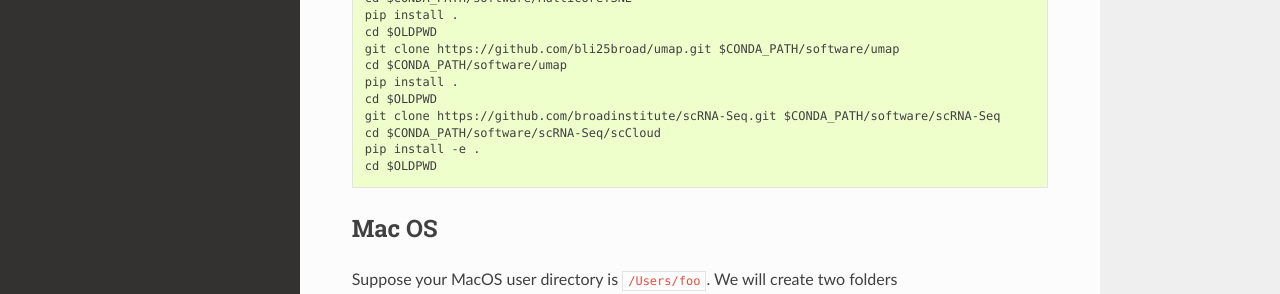
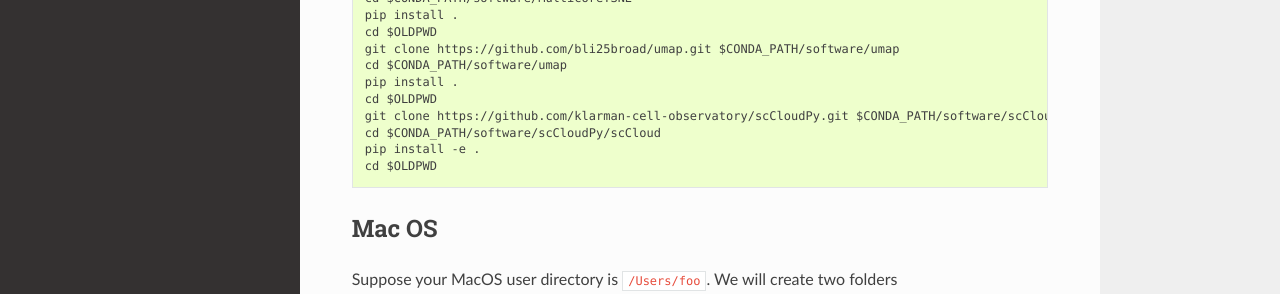
Before and after one commit to lilab-bcb/pegasus, a Sphinx documentation site: the page built from docs/installation.rst, in a window 1280 px wide and 1400 px high. Shown: the part 963-1257 px from the top of the window. Built offline with Sphinx 7.4.7 and the Read the Docs theme 2.0.0, drawn with Linux system fonts in a browser that asks for light colours; formulas are drawn with MathJax 3; some of the changed text lies outside the part shown.

Commit message:
Update Installation document

```diff
--- a/docs/installation.rst
+++ b/docs/installation.rst
@@ -49,8 +49,8 @@ Please use the commands below to install **scCloud** locally via Miniconda_::
 	cd $CONDA_PATH/software/umap
 	pip install .
 	cd $OLDPWD
-	git clone https://github.com/broadinstitute/scRNA-Seq.git $CONDA_PATH/software/scRNA-Seq
-	cd $CONDA_PATH/software/scRNA-Seq/scCloud
+	git clone https://github.com/klarman-cell-observatory/scCloudPy.git $CONDA_PATH/software/scCloudPy
+	cd $CONDA_PATH/software/scCloudPy/scCloud
 	pip install -e .
 	cd $OLDPWD
 
@@ -109,8 +106,8 @@ Please use the commands below to install **scCloud** locally via Miniconda_::
 	cd $CONDA_PATH/software/umap
 	pip install .
 	cd $OLDPWD
-	git clone https://github.com/broadinstitute/scRNA-Seq.git $CONDA_PATH/software/scRNA-Seq
-	cd $CONDA_PATH/software/scRNA-Seq/scCloud
+	git clone https://github.com/klarman-cell-observatory/scCloudPy.git $CONDA_PATH/software/scCloudPy
+	cd $CONDA_PATH/software/scCloudPy/scCloud
 	pip install -e .
 	cd $OLDPWD
 
```
Also changed, not shown: other parts of docs/installation.rst (+1 -4 lines).
